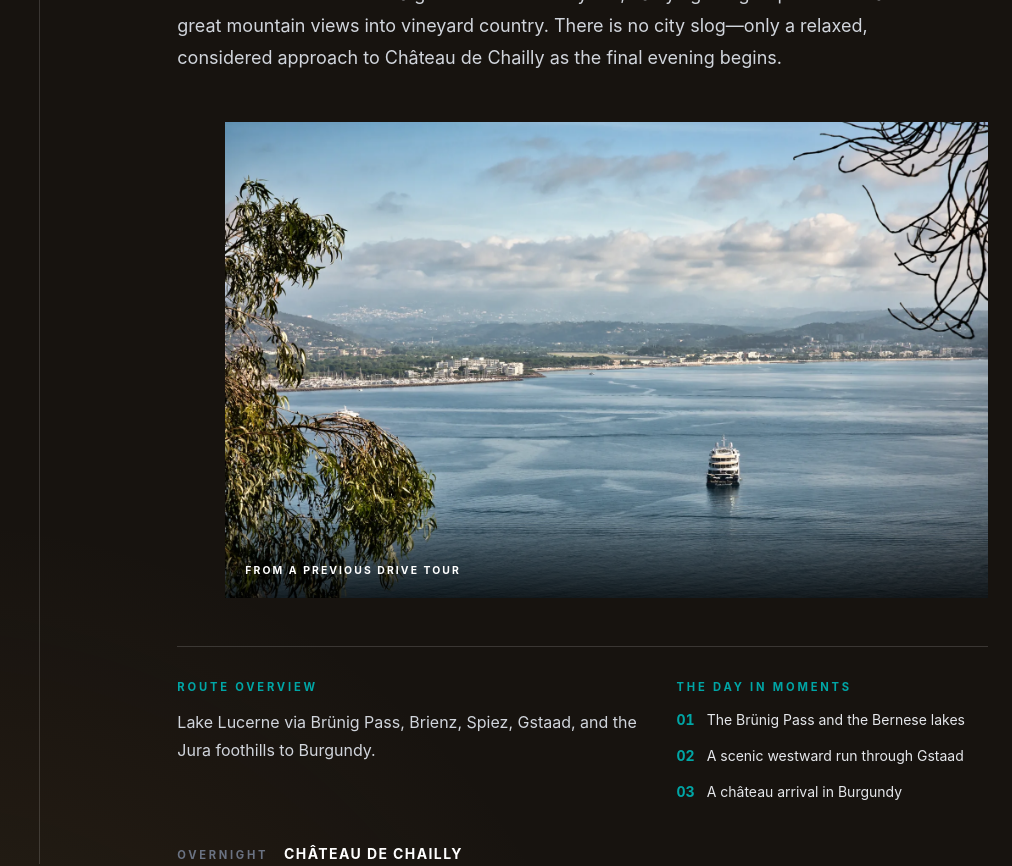
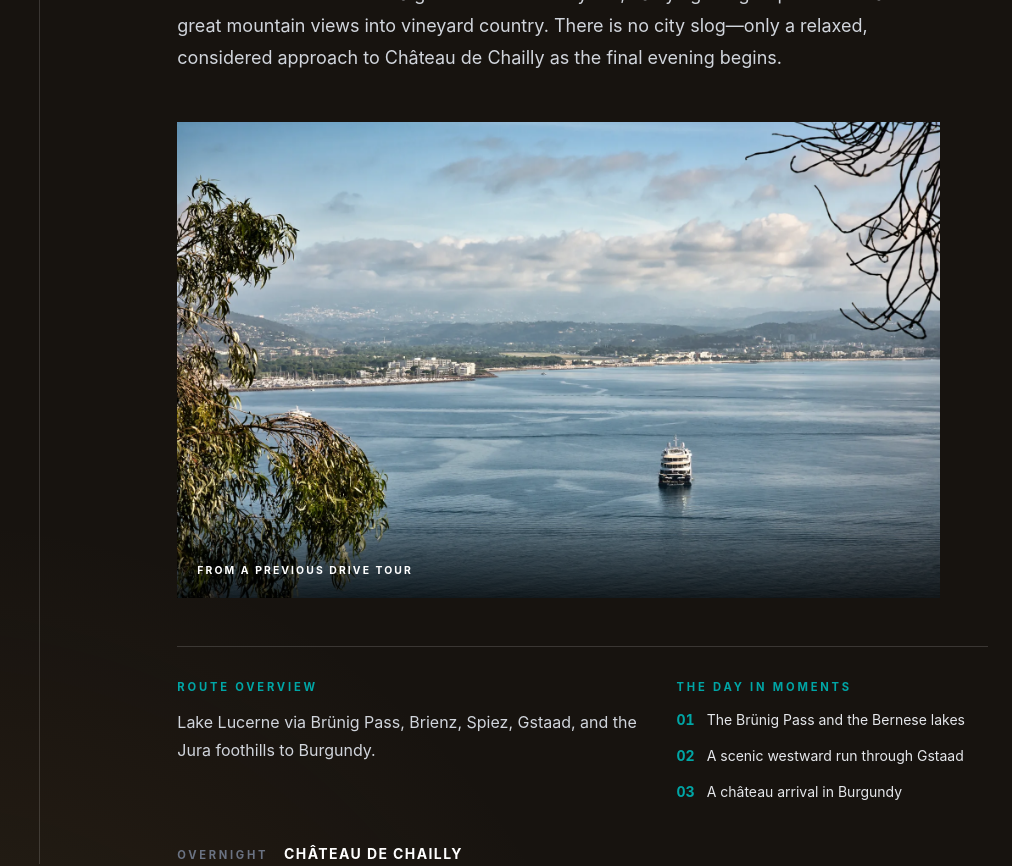
Before and after one commit to dale976/the-drive-production, a React (Vite) app: page /tours/alpine-gt-2027 in a window 1280 px wide. Shown: the part 7780-8646 px from the top of the page, without its empty margins (268-1280 px from the left). Built offline with nearby package versions, Linux system fonts and the light colour scheme.

Commit message:
fix: give tour imagery purposeful layout roles

```diff
--- a/src/components/tours/ItineraryDay.jsx
+++ b/src/components/tours/ItineraryDay.jsx
@@ -6,6 +6,13 @@ const chapterStyles = {
   3: 'bg-[#071d20] bg-[radial-gradient(circle_at_75%_15%,rgba(0,168,150,0.25),transparent_44%)]',
   4: 'bg-[#17130f] bg-[radial-gradient(circle_at_15%_80%,rgba(160,116,64,0.16),transparent_38%)]',
   5: 'bg-brandDark',
+};
+
+const imageLayoutStyles = {
+  left: 'aspect-[16/10] md:mr-12',
+  right: 'aspect-[16/10] md:ml-12',
+  hero: 'aspect-[16/9] md:-mx-8 lg:-mx-16',
+  quiet: 'aspect-[3/2] md:mx-auto md:max-w-2xl',
 };
 
 export default function ItineraryDay({ day, align = 'left', hotel = null, reverseHotel = false }) {
@@ -56,11 +63,7 @@ export default function ItineraryDay({ day, align = 'left', hotel = null, revers
           </p>
 
           <figure className={`relative mt-12 overflow-hidden bg-brandGray ${
-            day.hero
-              ? 'aspect-[16/9] md:-mx-8 lg:-mx-16'
-              : day.number % 2 === 0
-                ? 'aspect-[16/10] md:ml-12'
-                : 'aspect-[16/10] md:mr-12'
+            imageLayoutStyles[day.image.layout]
           }`}>
             <img
               src={day.image.src}
--- a/src/data/tours.js
+++ b/src/data/tours.js
@@ -56,6 +56,7 @@ export const alpineGtTour = {
         alt: 'A convoy of sports cars passing the grandstand at a historic French road circuit',
         width: 640,
         height: 480,
+        layout: 'left',
       },
     },
     {
@@ -84,6 +85,7 @@ export const alpineGtTour = {
         alt: 'A white Porsche 911 paused on a quiet country road beneath a wide sky',
         width: 640,
         height: 427,
+        layout: 'right',
       },
     },
     {
@@ -112,6 +114,7 @@ export const alpineGtTour = {
         alt: 'A silver Porsche 911 overlooking a snow-capped Alpine valley',
         width: 640,
         height: 480,
+        layout: 'hero',
       },
     },
     {
@@ -140,6 +143,7 @@ export const alpineGtTour = {
         alt: 'A boat crossing calm blue water with a lakeside town and hills beyond',
         width: 1800,
         height: 1200,
+        layout: 'left',
       },
     },
     {
@@ -167,6 +171,7 @@ export const alpineGtTour = {
         alt: 'Two tour guests relaxing in armchairs and talking at the end of the day',
         width: 1800,
         height: 1200,
+        layout: 'quiet',
       },
     },
   ],
```
Also changed, not shown: 1 other file (tests, documents, lock files or other folders).
